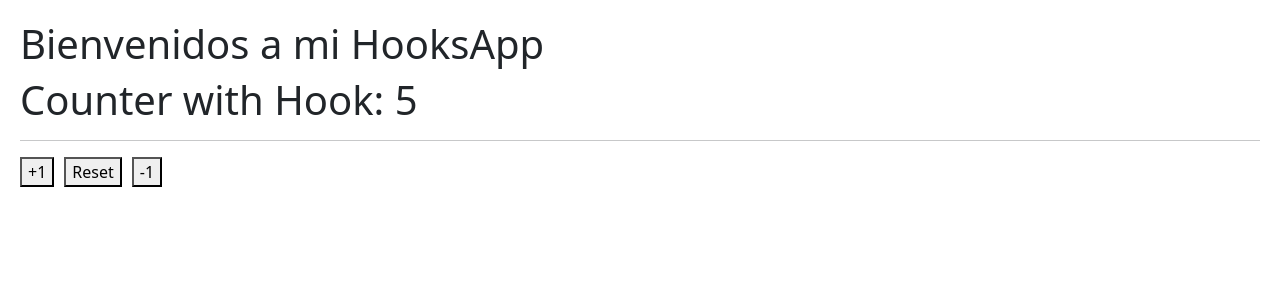
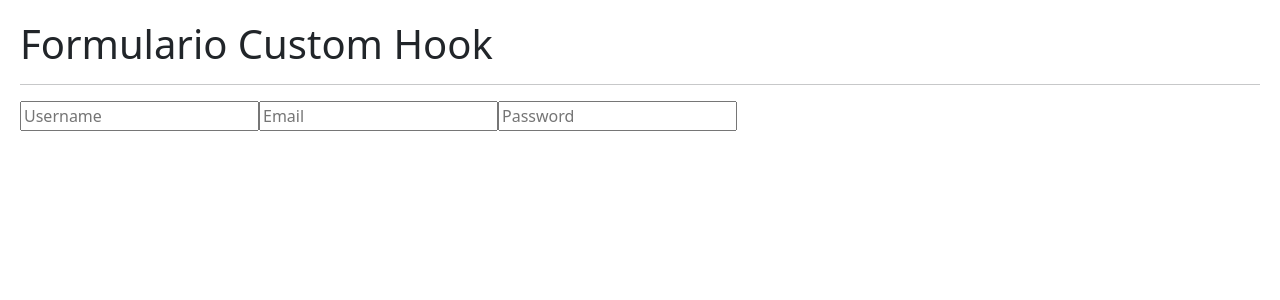
Before and after one commit to ewandmaloney/react-hooks, a React (Vite) app: page / in a window 1280 px wide. Shown: the top 300 px of the page. Built offline with nearby package versions, Linux system fonts and the light colour scheme.

Commit message:
useEffect

```diff
--- /dev/null
+++ b/src/02-useEffect/FormWithCustomHook.jsx
@@ -0,0 +1,41 @@
+import React from "react";
+import { useForm } from "../hooks/useForm";
+
+const FormCustomHook = () => {
+  const { formState, onInputChange, username, email, password } = useForm({
+    username: "",
+    email: "",
+    password: "",
+  });
+
+  return (
+    <>
+      <h1>Formulario Custom Hook</h1>
+      <hr />
+
+      <input
+        type="text"
+        placeholder="Username"
+        name="username"
+        value={username}
+        onChange={(event) => onInputChange(event)}
+      />
+      <input
+        type="email"
+        value={email}
+        placeholder="Email"
+        name="email"
+        onChange={(event) => onInputChange(event)}
+      />
+      <input
+        type="password"
+        value={password}
+        placeholder="Password"
+        name="password"
+        onChange={(event) => onInputChange(event)}
+      />
+    </>
+  );
+};
+
+export default FormCustomHook;
--- /dev/null
+++ b/src/02-useEffect/Message.jsx
@@ -0,0 +1,34 @@
+import React, { useEffect, useState } from "react";
+
+const Message = () => {
+  const [coords, setCoords] = useState({ x: 0, y: 0 });
+
+  useEffect(() => {
+    const mouse = ({ x, y }) => {
+      setCoords({ x, y });
+    };
+
+    window.addEventListener("mousemove", mouse);
+
+    return () => {
+      window.removeEventListener("mousemove", mouse);
+    };
+  }, []);
+
+  useEffect(() => {
+    console.log("Componente montado");
+
+    return () => {
+      console.log("Componente desmontado");
+    };
+  }, []);
+
+  return (
+    <>
+      <h3>Usuario ya existe</h3>
+      {JSON.stringify(coords)}
+    </>
+  );
+};
+
+export default Message;
--- /dev/null
+++ b/src/02-useEffect/SimpleForm.jsx
@@ -0,0 +1,61 @@
+import React, { useEffect, useState } from "react";
+import Message from "./Message";
+
+const SimpleForm = () => {
+  const [formState, setFormState] = useState({
+    username: "ewan",
+    email: "ewan@gmail.com",
+  });
+
+  const { username, email } = formState;
+
+  const onInputChange = ({ target }) => {
+    const { name, value } = target;
+    setFormState({
+      ...formState,
+      [name]: value,
+    });
+  };
+
+  useEffect(() => {
+    console.log("Formstate changed");
+  }, [formState]);
+
+  useEffect(() => {
+    console.log("Email changed");
+  }, [email]);
+
+  // useEffect(() => {
+  //   first;
+
+  //   // Cleanup
+  //   return () => {
+  //     second;
+  //   };
+  // }, [third]);
+
+  return (
+    <>
+      <h1>Formulario Simple</h1>
+      <hr />
+
+      <input
+        type="text"
+        placeholder="Username"
+        name="username"
+        value={username}
+        onChange={(event) => onInputChange(event)}
+      />
+      <input
+        type="email"
+        value={email}
+        placeholder="Email"
+        name="email"
+        onChange={(event) => onInputChange(event)}
+      />
+      {username === "ewan2" && <Message />}
+    </>
+  );
+};
+
+export default SimpleForm;
--- /dev/null
+++ b/src/hooks/useForm.js
@@ -0,0 +1,19 @@
+import { useState } from "react";
+
+export const useForm = (initialState = {}) => {
+  const [formState, setFormState] = useState(initialState);
+
+  const onInputChange = ({ target }) => {
+    const { name, value } = target;
+    setFormState({
+      ...formState,
+      [name]: value,
+    });
+  };
+
+  return {
+    ...formState,
+    formState,
+    onInputChange,
+  };
+};
--- a/src/main.jsx
+++ b/src/main.jsx
@@ -2,9 +2,11 @@ import { StrictMode } from "react";
 import { createRoot } from "react-dom/client";
 import "./index.css";
 import HooksApp from "./HooksApp.jsx";
+import SimpleForm from "./02-useEffect/SimpleForm.jsx";
+import FormCustomHook from "./02-useEffect/FormWithCustomHook.jsx";
 
 createRoot(document.getElementById("root")).render(
   <StrictMode>
-    <HooksApp />
+    <FormCustomHook />
   </StrictMode>
 );
```
